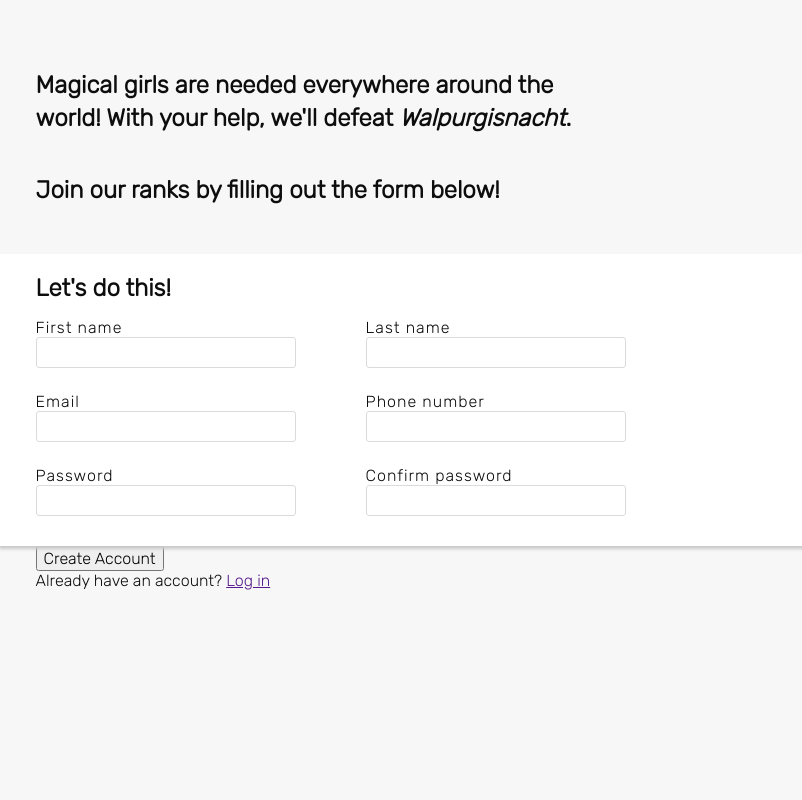
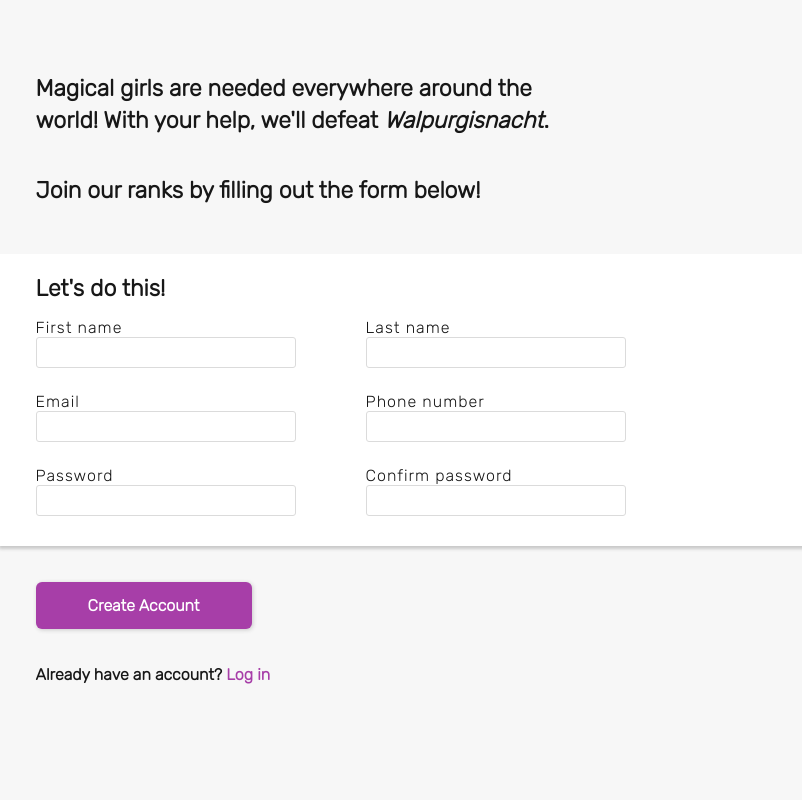
Before and after one commit to Dostendite/odin-sign-up-form, a plain HTML site: page index.html in a window 1280 px wide. Shown: the full height of the page, 478-1280 px from the left. Drawn offline with Linux system fonts and the light colour scheme.

Commit message:
New & Style: Add register section

```diff
--- a/index.html
+++ b/index.html
@@ -90,8 +90,13 @@
                 </form>
             </div>
             <div class="register-container">
-                <button type="submit" form="register-form">Create Account</button>
-                <p>Already have an account? <a href="">Log in</a></p>
+                <button type="button" class="register-button" form="register-form">
+                    Create Account
+                </button>
+                <p class="login-paragraph">Already have an account?
+                    <a href="" class="login-link">
+                    Log in</a>
+                </p>
             </div>
         </div>
     </body>
--- a/styles.css
+++ b/styles.css
@@ -21,9 +21,12 @@ em {
 }
 
 :root {
-    --dark-gray: #0d0d0d;
+    --dark-gray: #171717;
     --medium-gray: #dbdbdb;
     --light-gray: #f7f7f7;
+    --register-section-color: #a73ea8;
+    --register-section-color-hover: #bc4fbd;
+    --register-section-color-active: #9b469c;
 
     --black-shadow: 1px 1px 3px black;
     --box-shadow-color: #c9c9c9;
@@ -33,8 +36,8 @@ em {
     --card-text-shadow: var(--black-shadow);
     --artist-link-text-shadow: var(--black-shadow);
 
-    --main-container-padding: 4rem;
-    --medium-font-size: 2.4rem;
+    --main-container-padding: 40px;
+    --medium-font-size: 2.3rem;
 
     font-size: 10px;
     color: var(--dark-gray);
@@ -96,7 +99,7 @@ body {
 
 .card-logo {
     max-width: 96px;
-    margin-right: 1rem;
+    margin-right: 10px;
 
     filter: var(--card-logo-shadow);
 }
@@ -106,7 +109,7 @@ body {
 
     font-family: "hangyaku", sans-serif;
     font-style: normal;
-    font-size: 10rem;
+    font-size: 100px;
     color: white;
 }
 
@@ -114,7 +117,7 @@ body {
     text-shadow: var(--artist-link-text-shadow);
     color: white;
     position: absolute;
-    bottom: 1rem;
+    bottom: 10px;
 }
 
 .artist-info a {
@@ -134,7 +137,7 @@ body {
     font-family: sans-serif;
     font-style: normal;
     color: white;
-    font-size: 6rem;
+    font-size: 60px;
 }
 
 /* Main container / Form container */
@@ -162,27 +165,27 @@ body {
 
 .quote-container .first-quote {
     width: 550px;
-    margin-bottom: 4rem;
+    margin-bottom: 40px;
     line-height: 1.4;
 }
 
 .quote-container .second-quote {
-    margin-bottom: 5rem;
+    margin-bottom: 50px;
 }
 
 .form-container {
     position: relative;
     background-color: var(--white);
     box-shadow: 3px 3px 3px var(--box-shadow-color);
-    padding-top: 2rem;
-    padding-bottom: 3rem;
+    padding-top: 20px;
+    padding-bottom: 30px;
     flex: 6;
 }
 
 .form-container > h3 {
     font-size: var(--medium-font-size);
 
-    margin-bottom: 1.6rem;
+    margin-bottom: 16px;
 }
 
 #register-form {
@@ -190,25 +193,25 @@ body {
     display: flex;
     justify-content: space-between;
     flex-flow: row wrap;
-    gap: 2.4rem;
+    gap: 24px;
 }
 
 .input-container {
     display: flex;
     flex-direction: column;
-    margin-right: 1rem;
+    margin-right: 10px;
 }
 
 .input-container label {
-    letter-spacing: 0.1rem;
+    letter-spacing: 1px;
 }
 
 .input-container input {
     border: 1px solid var(--medium-gray);
 
-    padding: 0.5rem;
+    padding: 5px;
     width: 260px;
-    border-radius: 0.3rem;
+    border-radius: 3px;
 
     transition: 100ms ease-in-out;
 }
@@ -249,3 +252,46 @@ body {
 
     flex: 8;
 }
+
+.register-button {
+    box-shadow: 1px 1px 4px var(--box-shadow-color);
+    background-color: var(--register-section-color);
+
+    margin: 36px 0;
+    padding: 14px 52px;
+    border-radius: 6px;
+    font-weight: bold;
+    border: none;
+    color: white;
+}
+
+.register-button:hover {
+    background-color: var(--register-section-color-hover);
+    cursor: pointer;
+    transition: 100ms ease-in-out;
+}
+
+.register-button:active {
+    background-color: var(--register-section-color-active);
+    transition: none;
+}
+
+.login-paragraph {
+    font-weight: bold;
+}
+
+.login-link {
+    color: var(--register-section-color);
+    text-decoration: none;
+    font-weight: bold;
+}
+
+.login-link:hover {
+    color: var(--register-section-color-hover);
+    cursor: pointer;
+}
+
+.login-link:active {
+    color: var(--register-section-color-active);
+    transition: none;
+}
```
